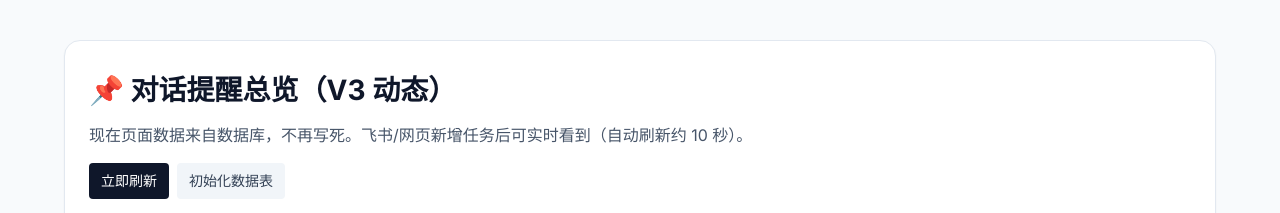
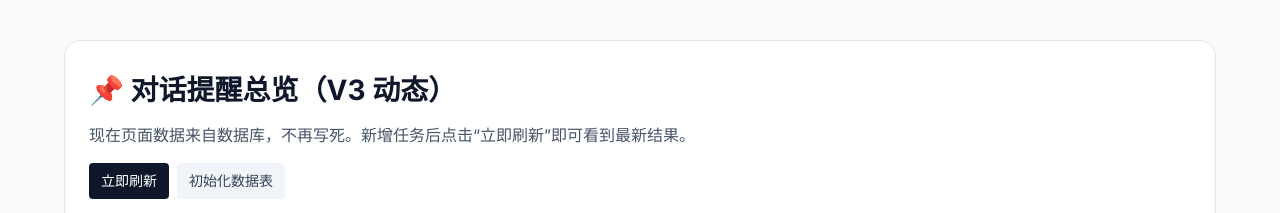
Before and after one commit to coolCicada/nextjs-lession, a Next.js app: page /worklog in a window 1280 px wide. Shown: the top 213 px of the page. Built offline with nearby package versions, Linux system fonts and the light colour scheme; no server answers; the database is empty; a web font is replaced by a local one.

Commit message:
fix: disable auto-refresh on worklog and use manual refresh

```diff
--- a/app/worklog/page.tsx
+++ b/app/worklog/page.tsx
@@ -110,8 +110,6 @@ export default function WorklogV3Page() {
 
   useEffect(() => {
     loadTasks();
-    const timer = setInterval(loadTasks, 10000);
-    return () => clearInterval(timer);
   }, []);
 
   const onStatusChange = async (id: string, status: TaskStatus) => {
@@ -142,7 +140,7 @@ export default function WorklogV3Page() {
         <section className="bg-white border border-slate-200 rounded-2xl p-6 shadow-sm">
           <h1 className="text-2xl md:text-3xl font-bold text-slate-900">📌 对话提醒总览（V3 动态）</h1>
           <p className="text-slate-600 mt-2">
-            现在页面数据来自数据库，不再写死。飞书/网页新增任务后可实时看到（自动刷新约 10 秒）。
+            现在页面数据来自数据库，不再写死。新增任务后点击“立即刷新”即可看到最新结果。
           </p>
 
           <div className="mt-4 flex gap-2">
```
